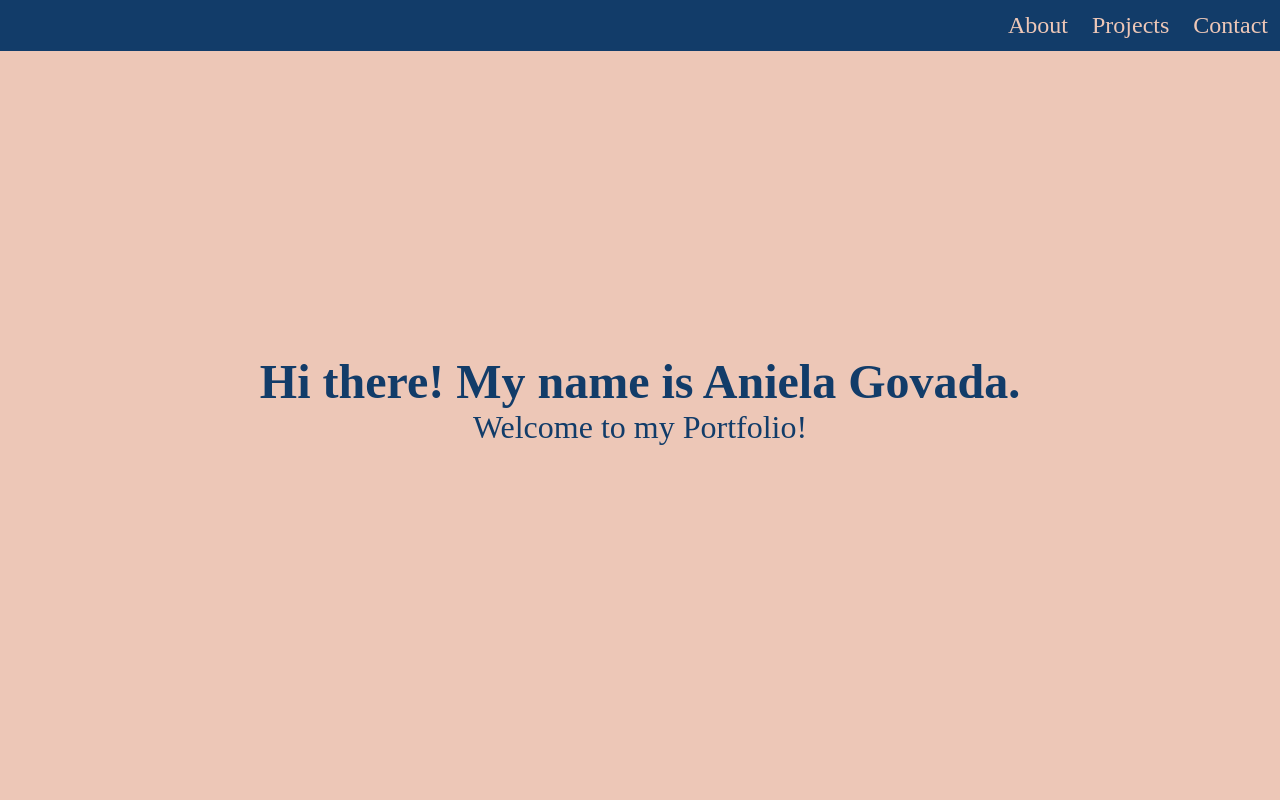
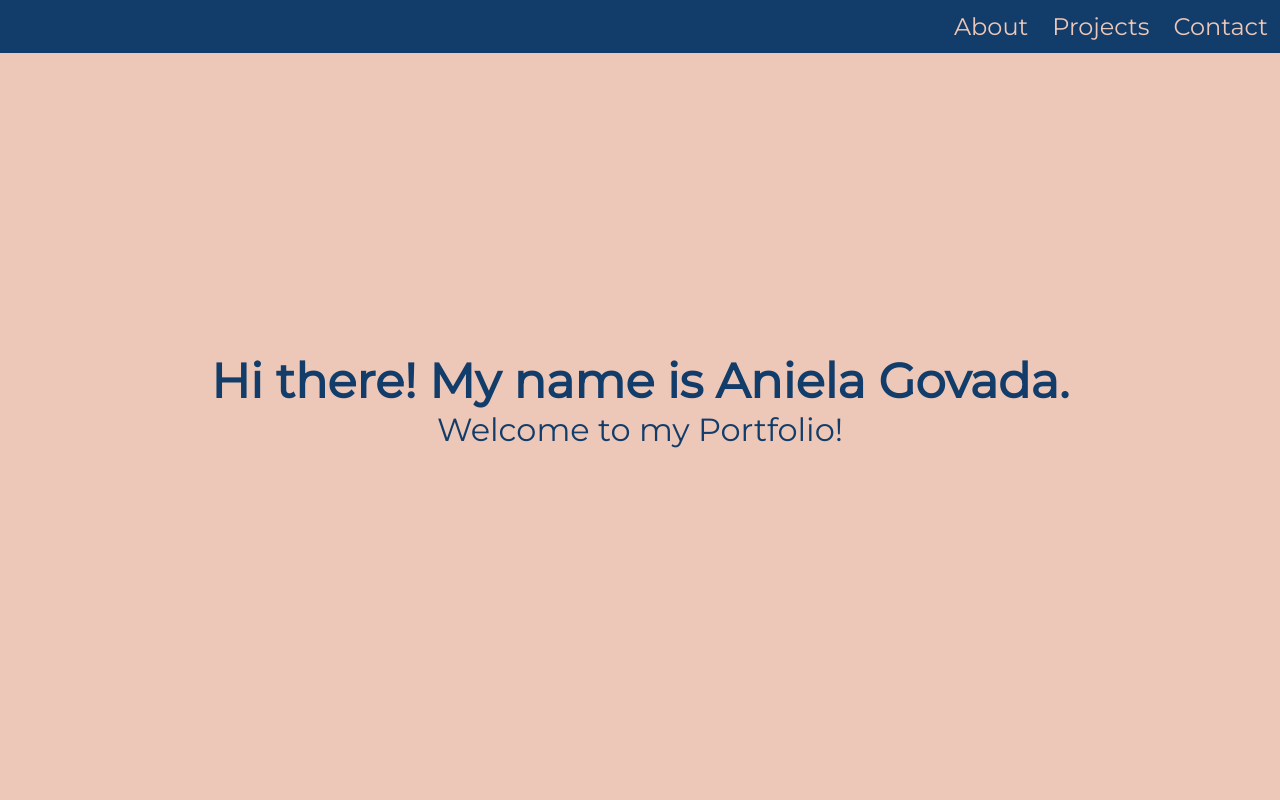
Before and after one commit to techplatform/gitpractice, a plain HTML site: page index.html in a window 1280 px wide. Shown: the top 800 px of the page. Drawn offline with Linux system fonts and the light colour scheme.

Commit message:
Font-Change

```diff
--- a/index.html
+++ b/index.html
@@ -7,7 +7,8 @@
     <meta http-equiv="X-UA-Compatible" content="IE=edge">
     <meta name="viewport" content="width=device-width, initial-scale=1.0">
     <link href="style.css" rel="stylesheet">
-    <link href="https://fonts.googleapis.com/css?family=poppins:200i,300,400&display=swap" rel="stylesheet" />
+    <link rel="preconnect" href="https://fonts.gstatic.com">
+    <link href="https://fonts.googleapis.com/css2?family=Montserrat&display=swap" rel="stylesheet">
     <title>Document</title>
 </head>
 
--- a/style.css
+++ b/style.css
@@ -5,7 +5,7 @@
 }
 
 body {
-    font-family: 'poppins, sans-serif';
+    font-family: 'Montserrat', sans-serif;
 }
 
 #navbar {
```
